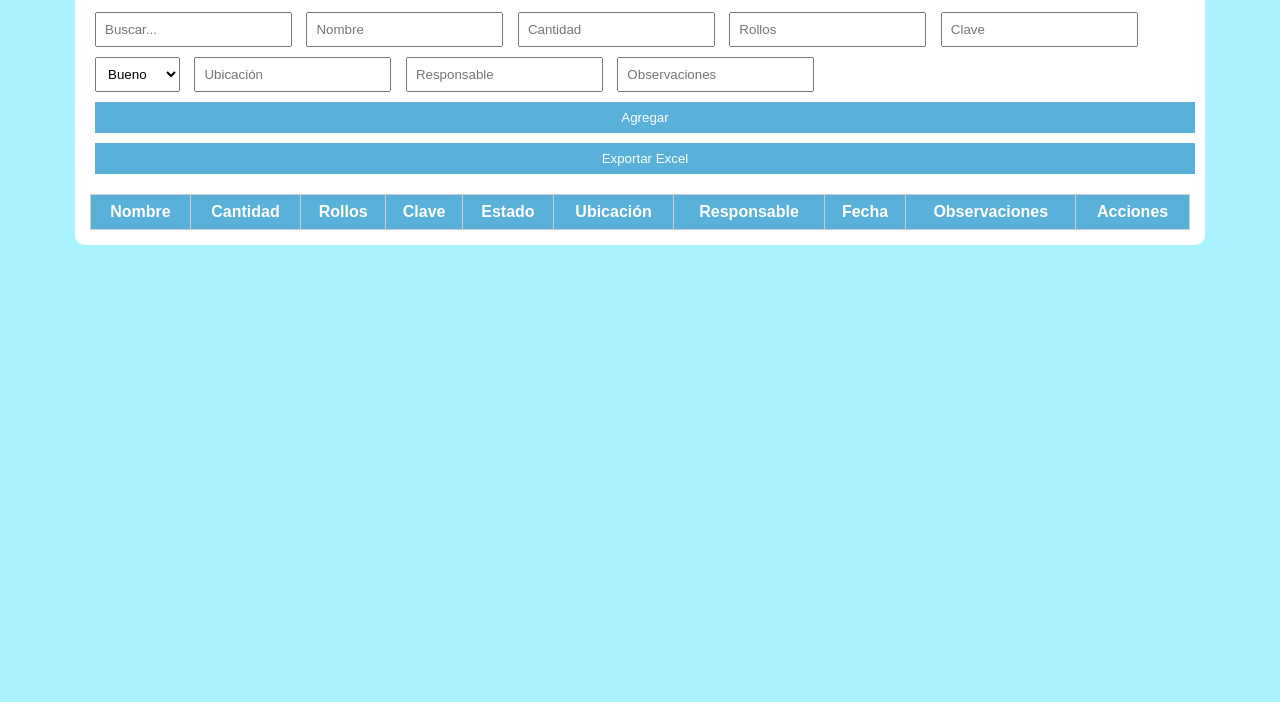
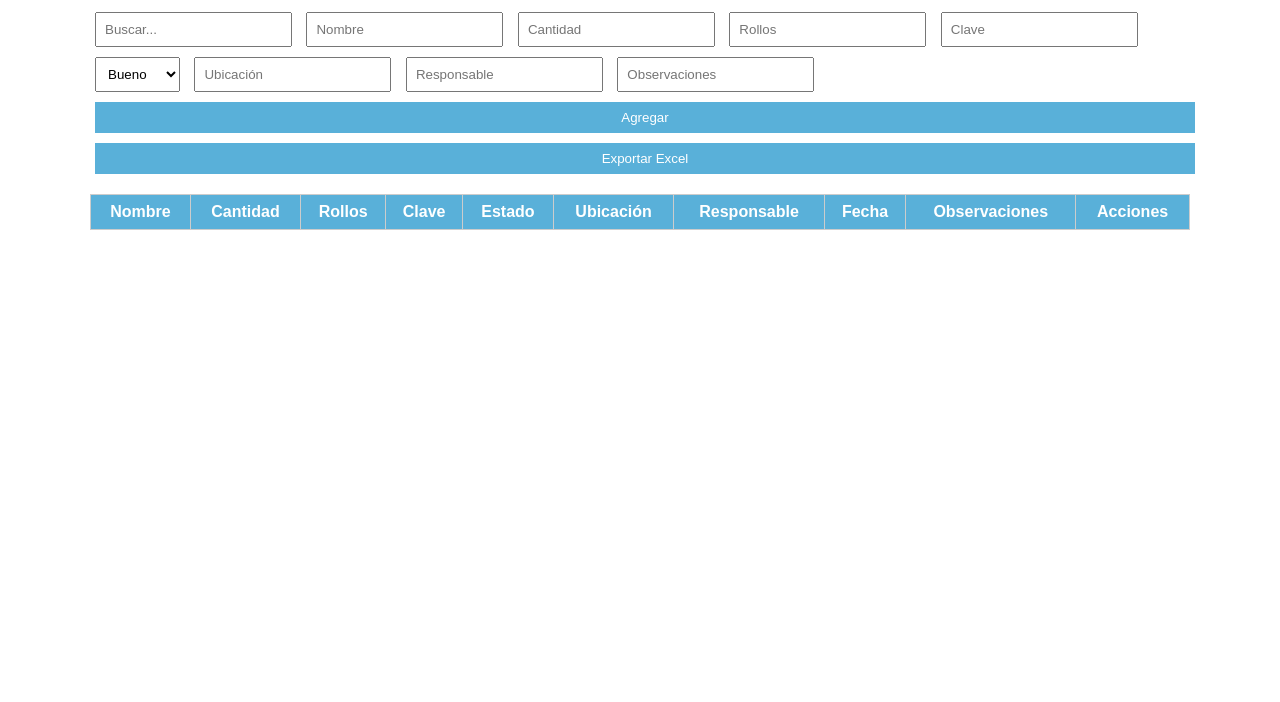
Before and after one commit to JONATHANPGB/INVERNADERO, a plain HTML site: page index.html in a window 1280 px wide. Shown: the part 98-800 px from the top of the page. Drawn offline with Linux system fonts and the light colour scheme.

Commit message:
Update index.html

```diff
--- a/index.html
+++ b/index.html
@@ -5,7 +5,7 @@
 <meta name="viewport" content="width=device-width, initial-scale=1.0">
 <title>Inventario Pro - Invernadero</title>
 <style>
-body{font-family:Arial;background:#abf2ff;margin:10px;}
+body{font-family:Arial;background:background-image: url("colm.png");margin:10px;}
 h1{text-align:center;color:#59b0d9;}
 .container{max-width:1100px;margin:auto;background:white;padding:15px;border-radius:10px;}
 input,select,button{padding:8px;margin:5px;width:100%;}
```
